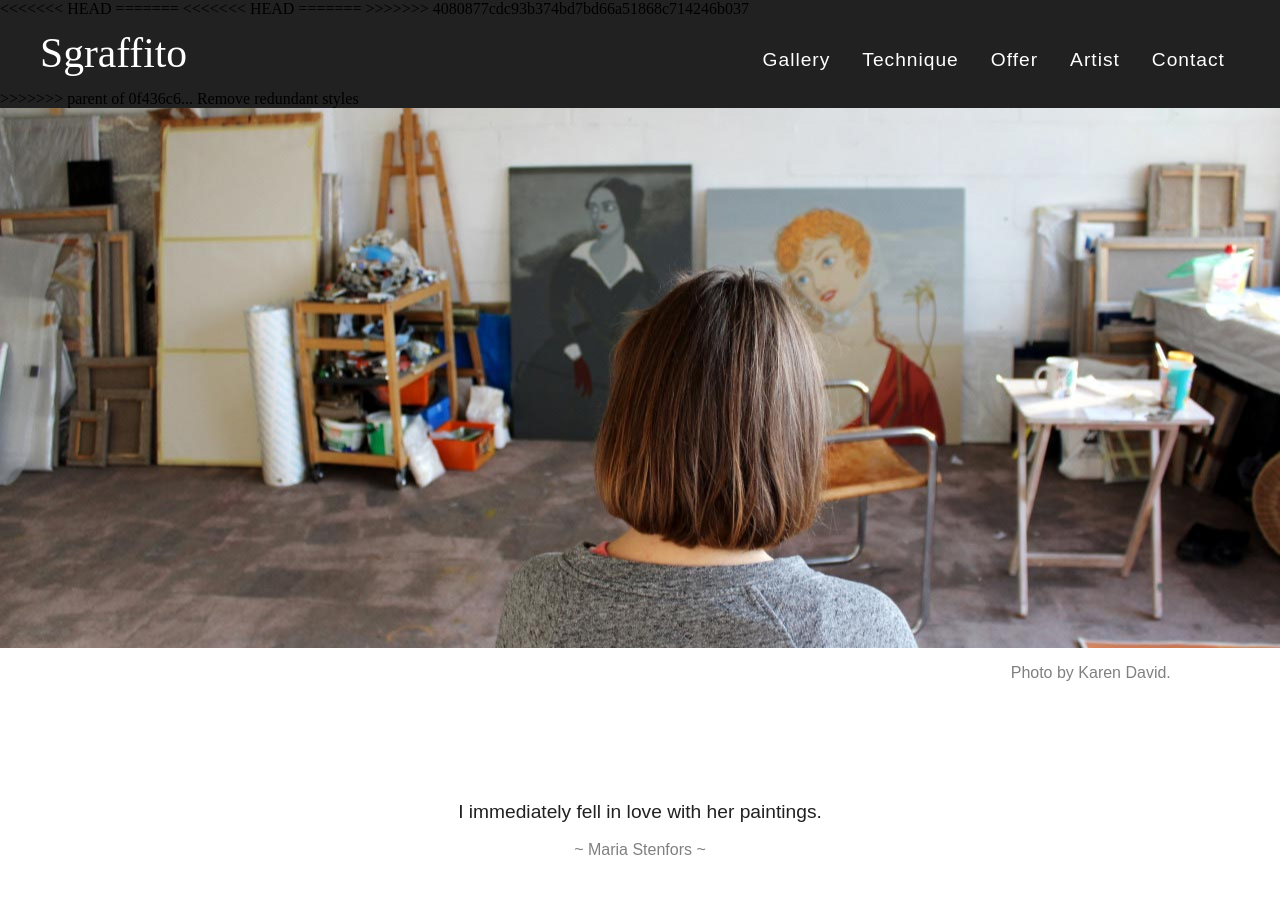
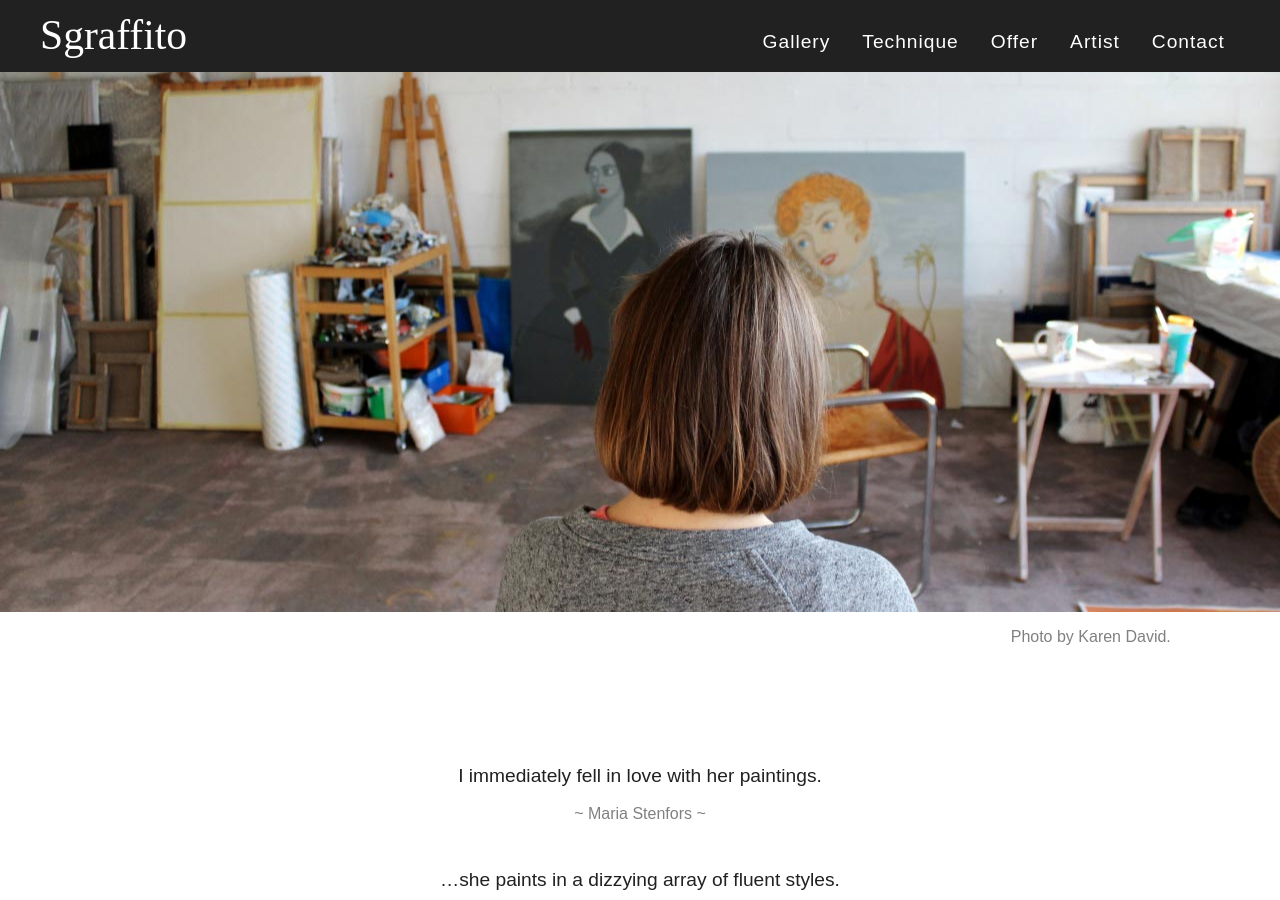
Before and after one commit to marek-kultys/trowel-and-lime, a Jekyll site: the page built from artist/index.html, in a window 1280 px wide and 900 px high. Built offline with Jekyll 4.4.1, drawn with Linux system fonts in a browser that asks for light colours; some web fonts are replaced.

Commit message:
Remove git-generated version annotation

```diff
--- a/_layouts/main.html
+++ b/_layouts/main.html
@@ -8,15 +8,9 @@
 	</head>
 
 	<body>
-<<<<<<< HEAD
-=======
-<<<<<<< HEAD
-=======
->>>>>>> 4080877cdc93b374bd7bd66a51868c714246b037
 		<header class="navigation" role="banner">
 			{% include header.html %}
 		</header>
->>>>>>> parent of 0f436c6... Remove redundant styles
 		<main>
       	{{ content }}
 		</main>
```
